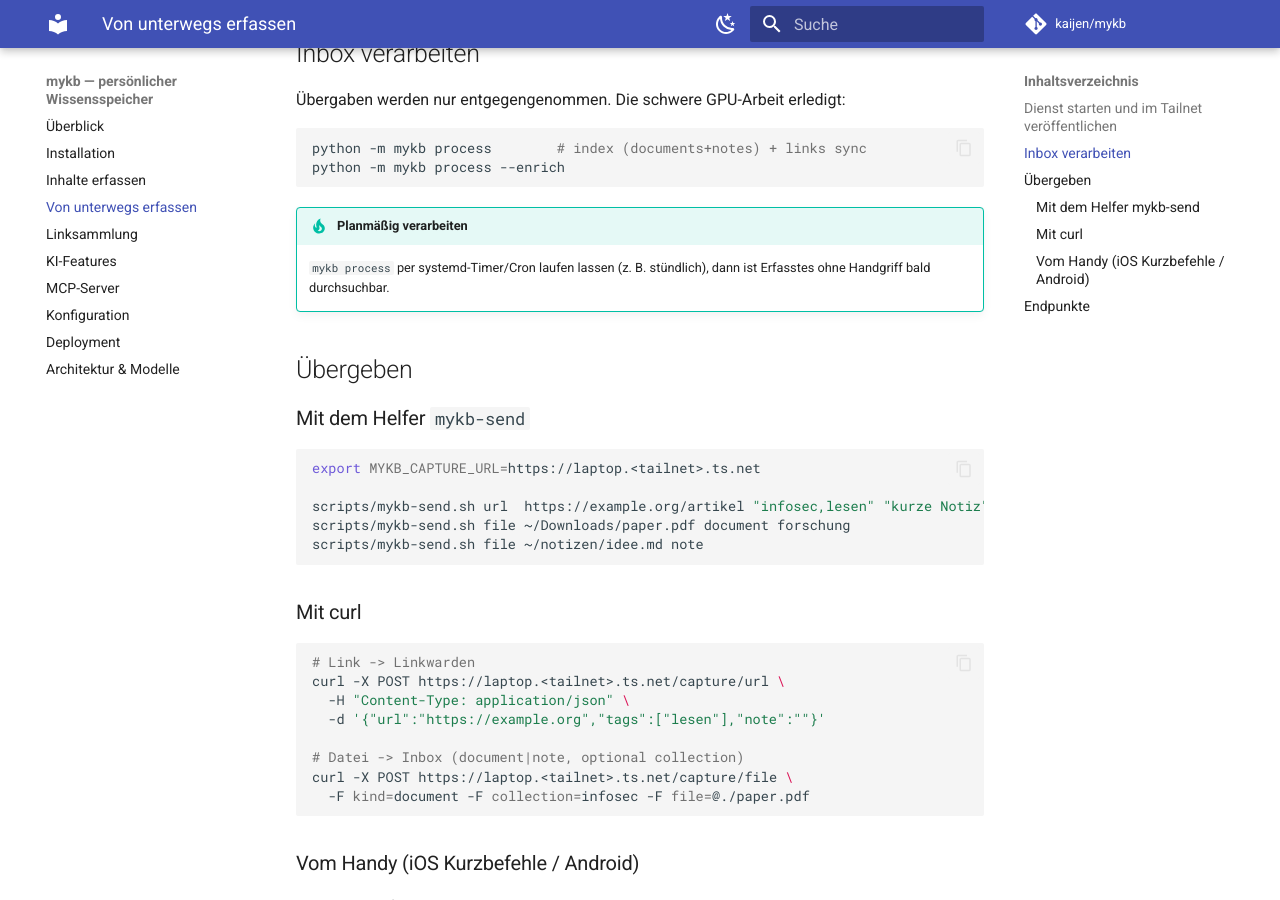
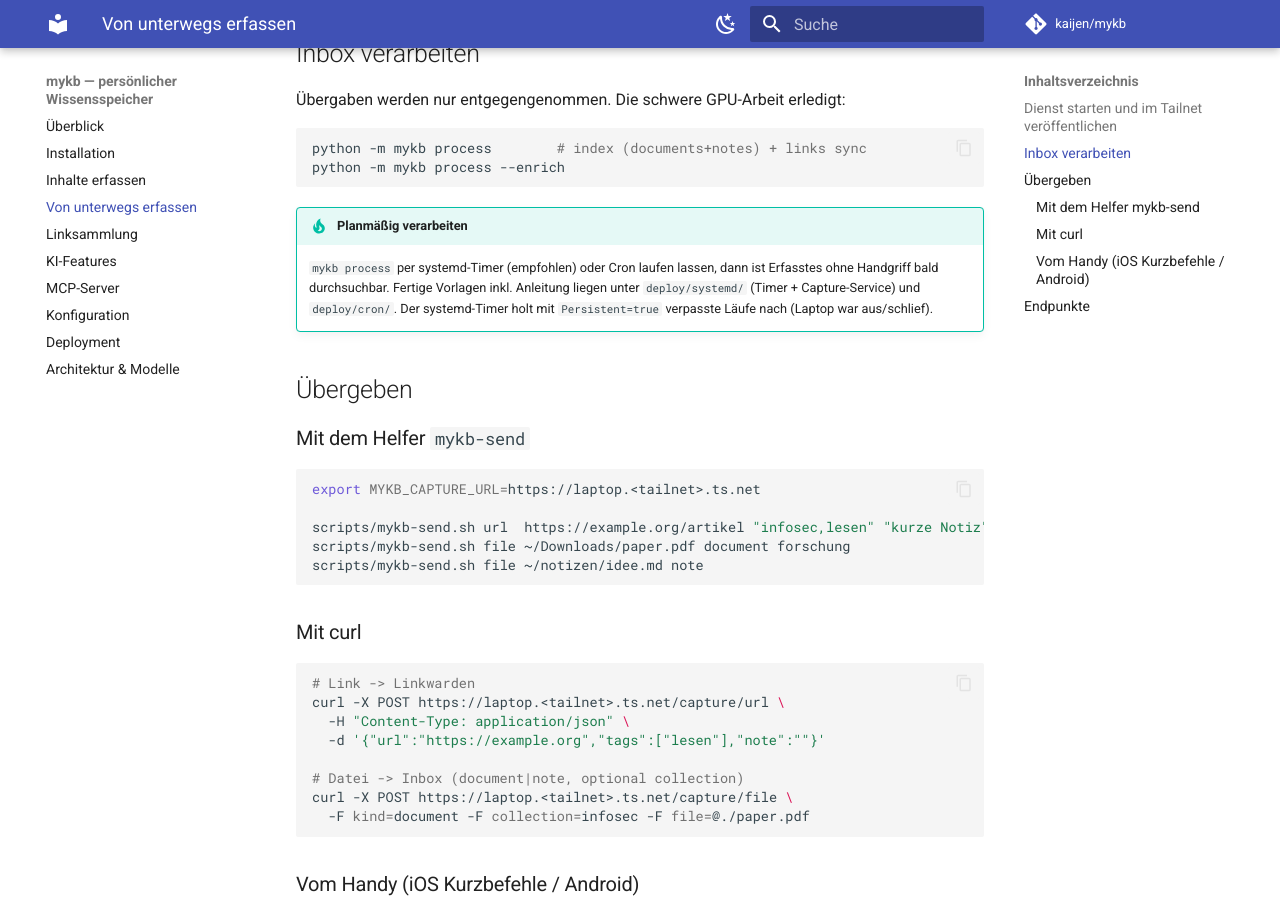
Before and after one commit to kaijen/mykb, an MkDocs documentation site: the page built from docs/capture.md, in a window 1280 px wide and 900 px high, scrolled down 927 px. Built offline with MkDocs 1.6.1 and Material for MkDocs 9.7.7, drawn with Linux system fonts in a browser that asks for light colours; comment, search, counter and statistics services are not loaded; the version menu is left out.

Commit message:
Scheduling-Vorlagen für 'mykb process' (systemd + cron)
- deploy/systemd/: mykb-process.service (oneshot), mykb-process.timer
  (stündlich, Persistent=true holt verpasste Läufe nach), mykb-capture.service
  (dauerhafter Capture-Dienst); README mit Installation + Empfehlung
- deploy/cron/mykb-process.sh: Wrapper (cd ins Repo, .env + venv laden) plus
  crontab-Beispiel in der README
- Empfehlung: systemd-Timer (Nachholen verpasster Läufe, journald, Ordnung
  nach tailscaled, betreibt auch den Capture-Dienst); Cron als Fallback
- docs/capture.md und CLAUDE.md verweisen auf die Vorlagen

Verifiziert: bash -n (Wrapper), systemd-analyze verify (keine Syntaxfehler).

Co-Authored-By: Claude Opus 4.8 <noreply@anthropic.com>
Claude-Session: https://claude.ai/code/session_01Qke9Czy7tbTpEwfBnm9KaA

````diff
--- a/docs/capture.md
+++ b/docs/capture.md
@@ -54,8 +54,11 @@ python -m mykb process --enrich
 ```
 
 !!! tip "Planmäßig verarbeiten"
-    `mykb process` per systemd-Timer/Cron laufen lassen (z. B. stündlich), dann
-    ist Erfasstes ohne Handgriff bald durchsuchbar.
+    `mykb process` per systemd-Timer (empfohlen) oder Cron laufen lassen, dann
+    ist Erfasstes ohne Handgriff bald durchsuchbar. Fertige Vorlagen inkl.
+    Anleitung liegen unter `deploy/systemd/` (Timer + Capture-Service) und
+    `deploy/cron/`. Der systemd-Timer holt mit `Persistent=true` verpasste Läufe
+    nach (Laptop war aus/schlief).
 
 ## Übergeben
 
````
Also changed, not shown: CLAUDE.md (+3 -2 lines), deploy/systemd/README.md (added, +65 -0 lines), 4 other files.
